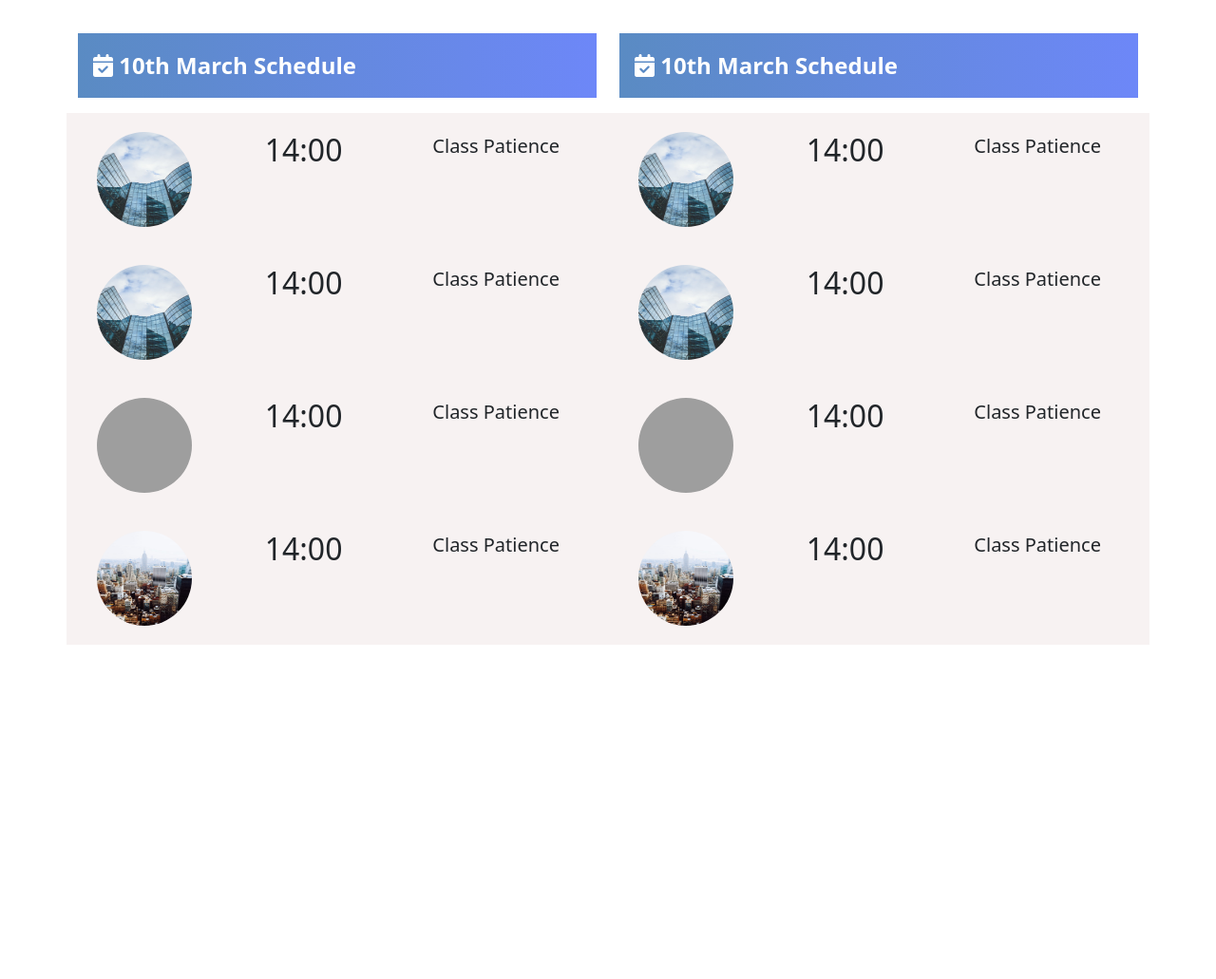
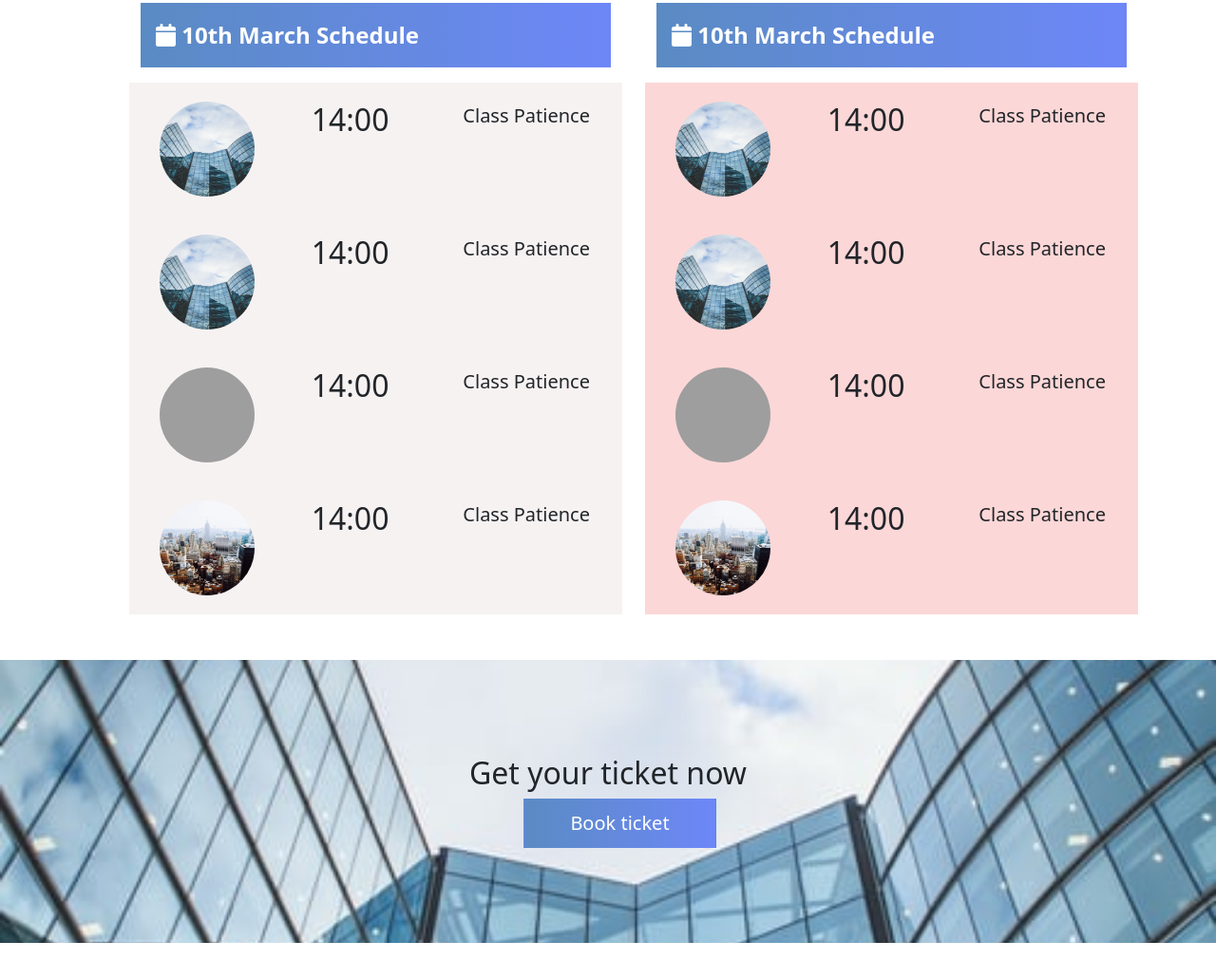
Before and after one commit to Fathyy/miami, a plain HTML site: page index.html in a window 1280 px wide. Shown: the part 2947-3978 px from the top of the page at 95% size. Before the commit the page ends 3706 px from the top, so only its background shows below. Drawn offline with nearby package versions, Linux system fonts and the light colour scheme; grey boxes are pictures that could not be loaded.

Commit message:
call to action

```diff
--- a/assets/css/style.css
+++ b/assets/css/style.css
@@ -130,3 +130,35 @@ ul li{
     padding: 20px;
     background-color: rgb(247, 242, 242);
 }
+.row .row-2{
+    background-color: rgb(252, 215, 215);
+    padding: 20px;
+}
+.gx-5{
+    margin-left: 30px;
+}
+/* timetable section ends */
+
+/* call-in-action begins */
+.btn-custom{
+    background: linear-gradient(to left, #6d87f8, #5a8bc3);
+    border-radius: 0% !important;
+    color: white;
+}
+.btn-custom:hover{
+    background: linear-gradient(to right, #6d87f8, #5a8bc3);
+    transition: .7s ease-in;
+    color: white;
+}
+.call-to-action{
+background-image: url(../images/bb.jpg);
+background-attachment: fixed;
+background-position: center;
+background-repeat: no-repeat;
+background-size: cover;
+opacity: 100%;
+}
+.py-10{
+    padding-top: 100px;
+    padding-bottom: 100px;
+}
--- a/index.html
+++ b/index.html
@@ -297,12 +297,12 @@
 
 
 <!-- timetable section starts -->
-<section class="timetable container">
-<div class="row">
+<section class="timetable container py-5 px-4">
+<div class="row gx-5">
   <!-- first column starts -->
   <div class="col-lg-6">
     <p class="title">
-      <i class="fa-solid fa-calendar-check"></i>
+      <i class="fas fa-calendar"></i>
       10th March Schedule
     </p>
     <!-- first row  -->
@@ -383,11 +383,11 @@
 
   <div class="col-lg-6">
     <p class="title">
-      <i class="fa-solid fa-calendar-check"></i>
+      <i class="fas fa-calendar"></i>
       10th March Schedule
     </p>
     <!-- first row  -->
-    <div class="row row-1">
+    <div class="row row-2">
       <div class="col">
         <img src="./assets/images/bb.jpg" class="img-fluid" alt="">
       </div>
@@ -404,7 +404,7 @@
     <!-- first row ends -->
 
     <!-- second row starts -->
-    <div class="row row-1">
+    <div class="row row-2">
       <div class="col">
         <img src="./assets/images/bb.jpg" class="img-fluid" alt="">
       </div>
@@ -421,7 +421,7 @@
     <!-- second row ends -->
 
     <!-- third row starts -->
-    <div class="row row-1">
+    <div class="row row-2">
       <div class="col">
         <img src="./assets/images/chris-montgomery-smgTvepind4-unsplash.jpg" class="img-fluid" alt="">
       </div>
@@ -439,7 +439,7 @@
 
 
     <!-- 4th row starts -->
-    <div class="row row-1">
+    <div class="row row-2">
       <div class="col">
         <img src="./assets/images/buildingg.jpg" class="img-fluid" alt="">
       </div>
@@ -459,6 +459,26 @@
 </div>
 </section>
 <!-- timetable section ends -->
+<!-- call to action starts -->
+<section class="text-center call-to-action py-10">
+  <h2>Get your ticket now</h2>
+  <button class="btn px-5 btn-lg btn-custom">Book ticket</button>
+
+</section>
+<!-- call to action ends -->
+<!-- footer section starts -->
+<footer class="upper-footer py-4">
+  <section class="container">
+    <div class="row">
+      <div class="col-sm-12 col-md-12 col-lg-4"></div>
+      <div class="col-sm-12 col-md-12 col-lg-4"></div>
+      <div class="col-sm-12 col-md-12 col-lg-4"></div>
+      <div class="col-sm-12 col-md-12 col-lg-4"></div>
+    </div>
+
+  </section>
+</footer>
+<!-- footer section ends -->
     <script src="https://cdn.jsdelivr.net/npm/bootstrap@5.1.3/dist/js/bootstrap.bundle.min.js" integrity="sha384-ka7Sk0Gln4gmtz2MlQnikT1wXgYsOg+OMhuP+IlRH9sENBO0LRn5q+8nbTov4+1p" crossorigin="anonymous"></script>
 
 </body>
```
